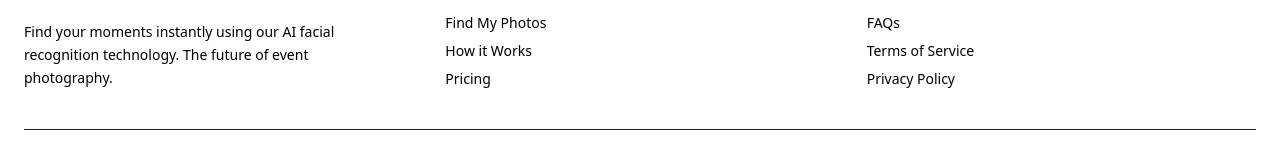
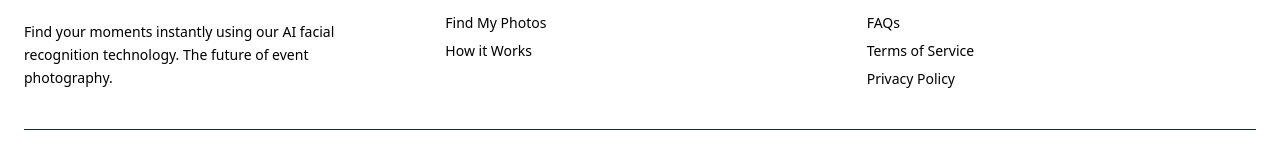
Before and after one commit to aacccompany/all_event_pictures_client, a React (Vite) app: page / in a window 1280 px wide. Shown: the part 1180-1334 px from the top of the page. Built offline with nearby package versions, Linux system fonts and the light colour scheme; no server answers.

Commit message:
Edit Footer

```diff
--- a/src/components/Footer/Footer.jsx
+++ b/src/components/Footer/Footer.jsx
@@ -31,7 +31,6 @@
           <ul className="space-y-2 text-sm">
             <li><a href="#find-photos" className="hover:text-blue-400 transition">Find My Photos</a></li>
             <li><a href="#how-it-works" className="hover:text-blue-400 transition">How it Works</a></li>
-            <li><a href="#pricing" className="hover:text-blue-400 transition">Pricing</a></li>
           </ul>
         </div>
 
```
